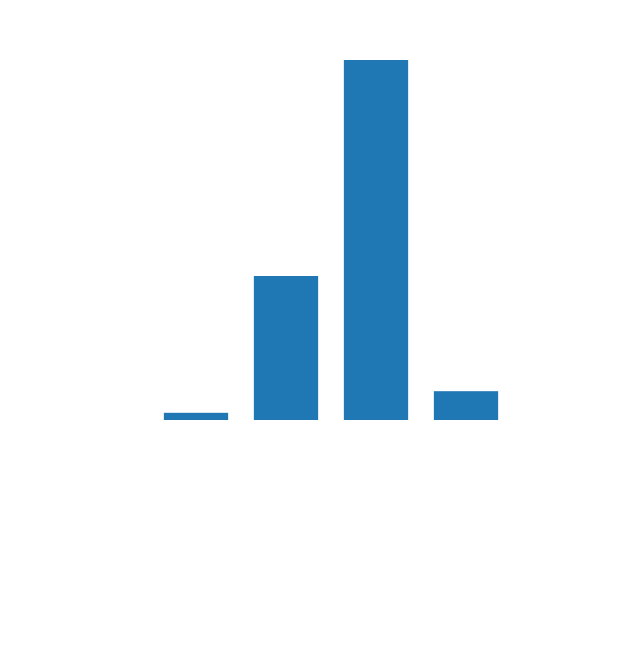
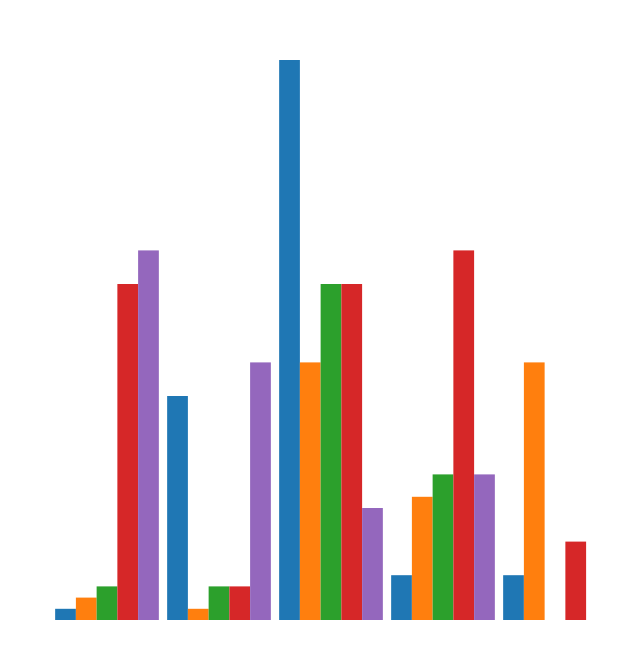
Before and after one commit to JessYan0913/data-vis, a Vue app: page / in a window 1280 px wide. Shown: the top 658 px of the page, without its empty margins (309-949 px from the left). Built offline with nearby package versions, Linux system fonts and the light colour scheme.

Commit message:
实现数据的tooltip

```diff
--- a/src/basic/bar.js
+++ b/src/basic/bar.js
@@ -4,10 +4,12 @@ import {
   extent,
   schemeCategory10,
   range,
-  max
+  max,
+  select
 } from 'd3';
 import { dimensionArray } from '../utils/array-util';
 import Chart from './chart';
+import style from './style.css';
 
 const BarChart = (() => {
   let x = d => d[0];
@@ -17,6 +19,7 @@ const BarChart = (() => {
   let xValue = [];
   let yValue = [];
   let colors = schemeCategory10;
+  let tooltip = d => `<div>${d}</div>`;
 
   class BarChart extends Chart {
     constructor(selection) {
@@ -56,6 +59,10 @@ const BarChart = (() => {
         .range([0, xScale.bandwidth()])
         .paddingOuter(0.2);
 
+      let body = select(this.selection)
+        .append('div')
+        .attr('class', 'tooltip');
+
       this.svg
         .append('g')
         .selectAll('g')
@@ -83,6 +90,16 @@ const BarChart = (() => {
         })
         .attr('y', function(d) {
           return yScale(d);
+        })
+        .on('mouseover', function(event, d) {
+          body
+            .html(tooltip(d))
+            .style('left', event.pageX + 'px')
+            .style('top', event.pageY + 20 + 'px')
+            .style('opacity', 1.0);
+        })
+        .on('mouseout', function(event, d) {
+          body.style('opacity', 0.0);
         });
     }
 
@@ -103,6 +120,12 @@ const BarChart = (() => {
       colors = _;
       return this;
     }
+
+    tooltip(_) {
+      if (!arguments.length) return tooltip;
+      tooltip = _;
+      return this;
+    }
   }
 
   return BarChart;
--- /dev/null
+++ b/src/basic/style.css
@@ -0,0 +1,12 @@
+.tooltip {
+  font-family: simsun;
+  font-size: 16px;
+  color: white;
+  height: auto;
+  position: absolute;
+  text-align: center;
+  border-style: solid;
+  border-width: 1px;
+  background-color: rgba(8, 8, 8, 0.6);
+  border-radius: 5px;
+}
--- a/src/components/bar/index.vue
+++ b/src/components/bar/index.vue
@@ -6,9 +6,10 @@
 import BarChart from '../../basic/bar';
 
 let data = [
-  [1, 20, 50, 4],
-  [2, 1, 23, 11],
+  [1, 20, 50, 4, 4],
+  [2, 1, 23, 11, 23],
   [3, 3, 30, 13],
+  [30, 3, 30, 33, 7],
   [33, 23, 10, 13]
 ];
 
@@ -16,9 +17,10 @@ export default {
   mounted() {
     let chart = new BarChart('#div');
     chart
-      .width(400)
-      .height(400)
-      .data([1, 20, 50, 4])
+      .width(600)
+      .height(600)
+      .data(data)
+      .tooltip(d => `<div>数据:${d}</div>`)
       .draw();
   }
 };
```
